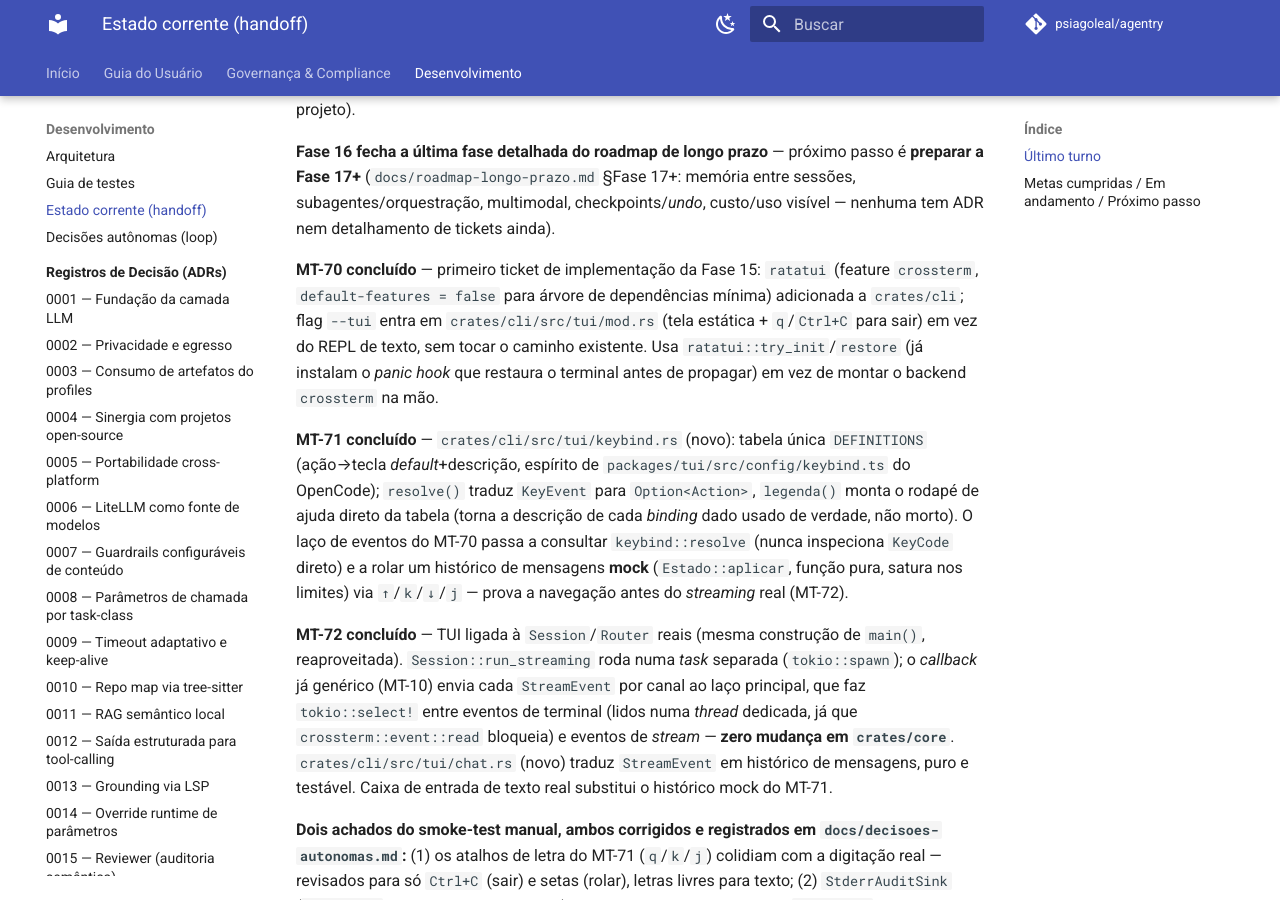
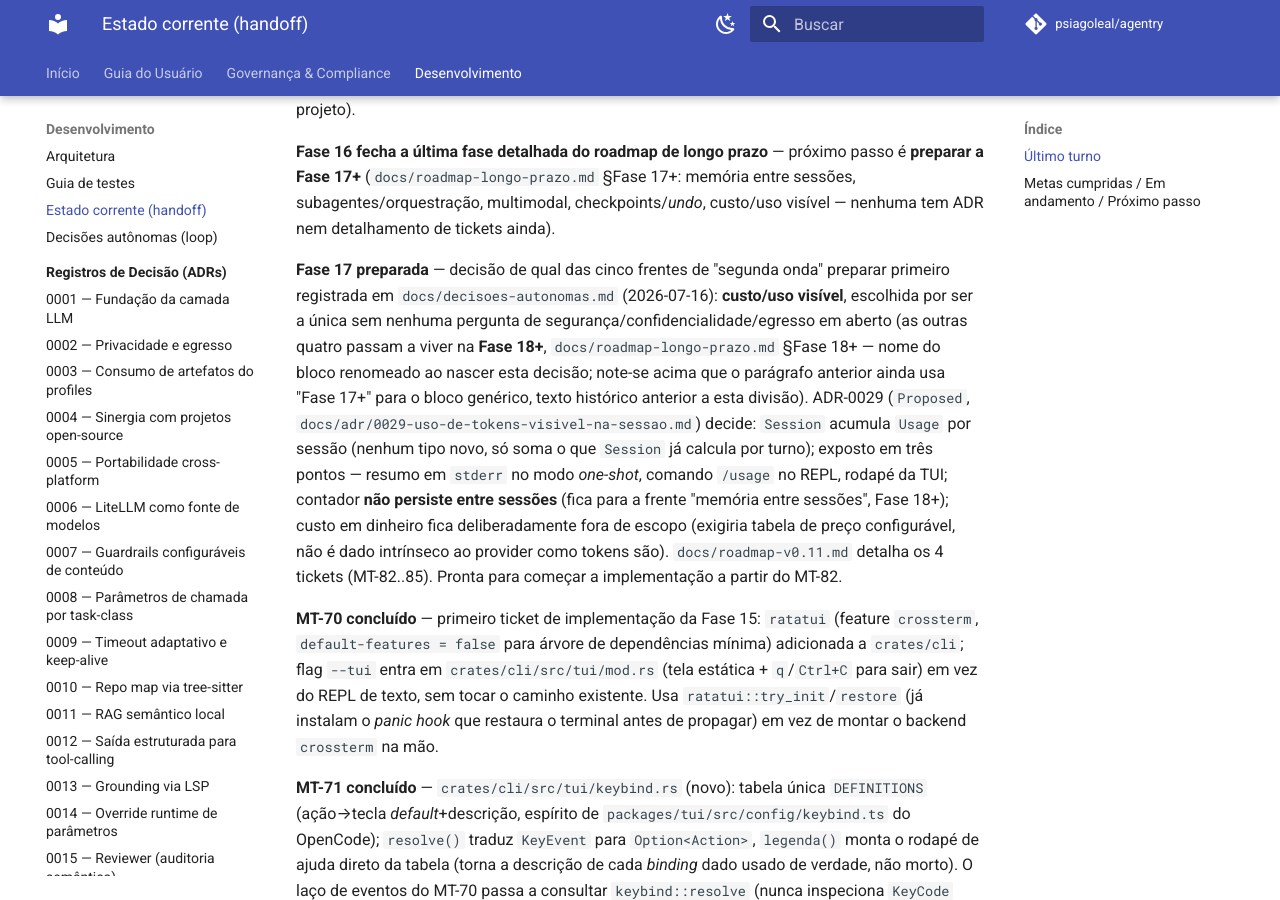
Before and after one commit to psiagoleal/agentry, an MkDocs documentation site: the page built from docs/CURRENT-STATE.md, in a window 1280 px wide and 900 px high, scrolled down 3819 px. Built offline with MkDocs 1.6.1 and Material for MkDocs 9.7.7, drawn with Linux system fonts in a browser that asks for light colours; comment, search, counter and statistics services are not loaded.

Commit message:
docs(handoff): registra preparação da Fase 17; próximo passo é o MT-82
{agente: Claude Code; modelo: claude-sonnet-5}

```diff
--- a/docs/CURRENT-STATE.md
+++ b/docs/CURRENT-STATE.md
@@ -154,6 +154,21 @@
   **preparar a Fase 17+** (`docs/roadmap-longo-prazo.md` §Fase 17+: memória entre sessões,
   subagentes/orquestração, multimodal, checkpoints/*undo*, custo/uso visível — nenhuma tem ADR
   nem detalhamento de tickets ainda).
+
+  **Fase 17 preparada** — decisão de qual das cinco frentes de "segunda onda" preparar
+  primeiro registrada em `docs/decisoes-autonomas.md` (2026-07-16): **custo/uso visível**,
+  escolhida por ser a única sem nenhuma pergunta de segurança/confidencialidade/egresso em
+  aberto (as outras quatro passam a viver na **Fase 18+**, `docs/roadmap-longo-prazo.md`
+  §Fase 18+ — nome do bloco renomeado ao nascer esta decisão; note-se acima que o parágrafo
+  anterior ainda usa "Fase 17+" para o bloco genérico, texto histórico anterior a esta
+  divisão). ADR-0029 (`Proposed`, `docs/adr/0029-uso-de-tokens-visivel-na-sessao.md`) decide:
+  `Session` acumula `Usage` por sessão (nenhum tipo novo, só soma o que `Session` já calcula
+  por turno); exposto em três pontos — resumo em `stderr` no modo *one-shot*, comando
+  `/usage` no REPL, rodapé da TUI; contador **não persiste entre sessões** (fica para a frente
+  "memória entre sessões", Fase 18+); custo em dinheiro fica deliberadamente fora de escopo
+  (exigiria tabela de preço configurável, não é dado intrínseco ao provider como tokens são).
+  `docs/roadmap-v0.11.md` detalha os 4 tickets (MT-82..85). Pronta para começar a
+  implementação a partir do MT-82.
 
   **MT-70 concluído** — primeiro ticket de implementação da Fase 15: `ratatui` (feature
   `crossterm`, `default-features = false` para árvore de dependências mínima) adicionada a
@@ -1335,22 +1350,28 @@
   Fase 16 `✅ concluída`. `mkdocs build --strict` limpo, *anchors* conferidos no HTML gerado.
   Nenhuma mudança de código.
 
+- [x] **Preparação da Fase 17** — decisão de qual das cinco frentes de "segunda onda"
+  preparar primeiro registrada em `docs/decisoes-autonomas.md` (2026-07-16): **custo/uso
+  visível** (as outras quatro — memória entre sessões, subagentes/orquestração, multimodal,
+  checkpoints/*undo* — passam a viver na Fase 18+, sem ordem decidida entre elas ainda).
+  **ADR-0029** (`Proposed`, `docs/adr/0029-uso-de-tokens-visivel-na-sessao.md`): `Session`
+  acumula `Usage` por sessão; exposto via resumo em `stderr` no modo *one-shot*, comando
+  `/usage` no REPL, rodapé da TUI; sem persistência entre sessões; custo em dinheiro fora de
+  escopo. `docs/roadmap-v0.11.md` detalha MT-82..85. `docs/adr/README.md`/`mkdocs.yml`
+  atualizados (novo ADR + novo roadmap na `nav`). `mkdocs build --strict` limpo. Nenhuma
+  mudança de código — esta iteração só prepara a fase (skill `adr-writer`/
+  `micro-ticket-planner`), não implementa.
+
 **Em andamento:** nada pendente — árvore de trabalho limpa, tudo commitado. **Fase 16
-concluída inteira (MT-77..81)** — última fase que já tinha tickets detalhados no roadmap de
-longo prazo.
-
-**Próximo passo:** **preparar a Fase 17+** (`docs/roadmap-longo-prazo.md` §Fase 17+) — nenhuma
-das cinco frentes enumeradas ali (memória entre sessões, subagentes/orquestração, multimodal,
-checkpoints/*undo*, custo/uso visível) tem ADR nem detalhamento de tickets ainda. Seguindo a
-disciplina do comando `/loop /implementar-roadmap` §1 ("fase sem tickets detalhados"): a
-próxima unidade de trabalho é **preparar** a próxima frente escolhida (ADR `Proposed` +
-quebra em micro-tickets num novo `docs/roadmap-vX.Y.md`), não implementar código ainda. A
-escolha de qual das cinco frentes vem primeiro, e sua ordem relativa, ainda não foi decidida
-— decisão a tomar na próxima iteração (candidata natural: registrar como decisão-sob-dúvida
-em `docs/decisoes-autonomas.md`, já que o roadmap não define uma ordem explícita para a
-"segunda onda", só a enumera). Outros itens em aberto, sem ticket: deploy do site MkDocs
-(GitHub Pages) — decisão explícita do usuário de não fazer ainda; CI multi-SO ainda não
-observado verde (falta um push que dispare a matriz); backlog independente do
+concluída inteira (MT-77..81)**; **Fase 17 preparada** (ADR-0029 `Proposed`,
+`docs/roadmap-v0.11.md`, MT-82..85).
+
+**Próximo passo:** **MT-82** (`docs/roadmap-v0.11.md`, `crates/core/src/session/mod.rs`) —
+`Session` acumula `Usage` ao longo da sessão: campo interno somado a cada turno concluído +
+método de leitura do total acumulado; `/compact` não zera o contador. Primeiro ticket de
+implementação da Fase 17. Outros itens em aberto, sem ticket: deploy do site MkDocs (GitHub
+Pages) — decisão explícita do usuário de não fazer ainda; CI multi-SO ainda não observado
+verde (falta um push que dispare a matriz); backlog independente do
 `ai-coding-agent-profiles` (ADRs 0001-0005 — RTK/OKF pendentes de reanálise de maturidade,
 perfis base+overlay/skills executáveis/config de serviços pendentes de validação de
 implementação).
```
Also changed, not shown: other parts of docs/CURRENT-STATE.md (+1 -1 lines).
